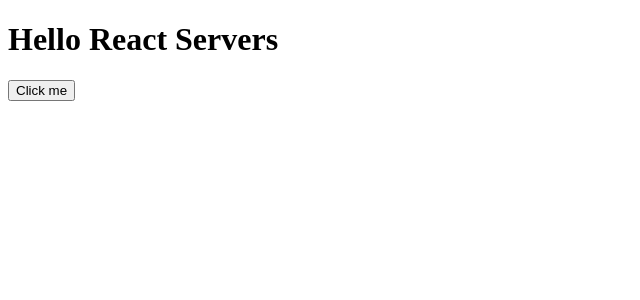
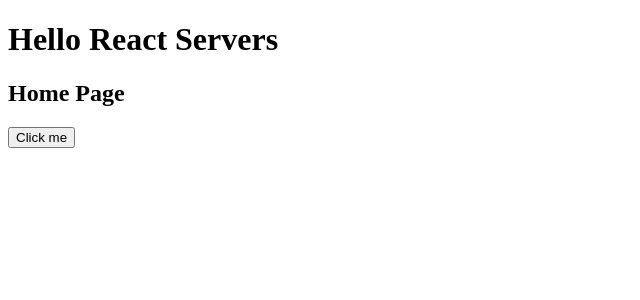
Before and after one commit to saratonite/react-ssr-test, a React app: page / in a window 1280 px wide. Shown: the top 300 px of the page, without its empty margins (0-640 px from the left). Built offline with nearby package versions, Linux system fonts and the light colour scheme; the HTML template or start-up script is replaced by a standard one.

Commit message:
App and Home Component

```diff
--- a/client/Hello.js
+++ b/client/App.js
@@ -1,13 +1,16 @@
 import React from 'react';
-export default class Hello extends React.Component{
+import Home from './components/Home';
+export default class Apps extends React.Component{
 
   clickHandler(){
 
   	console.log('Hello');
+    alert('Hello');
 
   }
   render(){
     return(<div><h1>Hello React Servers</h1>
+      <Home/>
     		<button onClick={this.clickHandler}>Click me</button>
     	</div>);
   }
--- /dev/null
+++ b/client/components/Home.js
@@ -0,0 +1,13 @@
+import React, {Component} from 'react';
+
+export default class Home extends Component  {
+
+  render(){
+    return(
+      <div>
+      <h2>Home Page </h2>
+      </div>
+    )
+  }
+
+}
--- a/client/main.js
+++ b/client/main.js
@@ -1,8 +1,8 @@
 import React from 'react';
 import {render} from 'react-dom';
 
-import Hello from './Hello';
+import App from './App';
 
 var rootEl = document.getElementById('app');
 
-render(<Hello/>,rootEl);
+render(<App/>,rootEl);
--- a/server.js
+++ b/server.js
@@ -10,7 +10,7 @@
 var React = require('react');
 var ReactDOMServer = require('react-dom/server');
 
-var Hello = require('./client/Hello');
+var App = require('./client/App');
 
 var app = express();
 
@@ -18,14 +18,14 @@
 
 app.get('/',function(req,res){
 
-  console.log(Hello);
+  console.log(App);
 
   var htmlHead = '<html><body><div id="app">';
 
   var htmlTail = '</div><script src="static/bundle.js"></script></body></html>'
 
   var html = ReactDOMServer.renderToString(
-    React.createElement(Hello.default)
+    React.createElement(App.default)
   );
 
    //html ="Hpoo";
```
